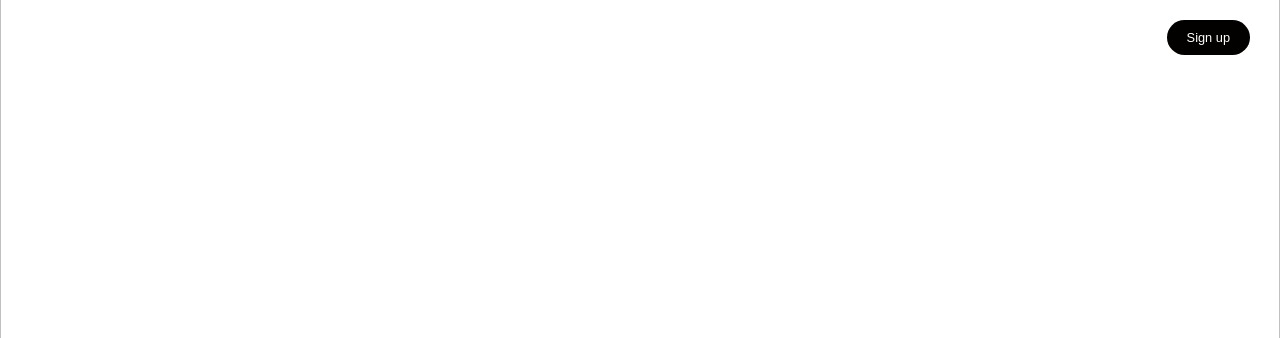
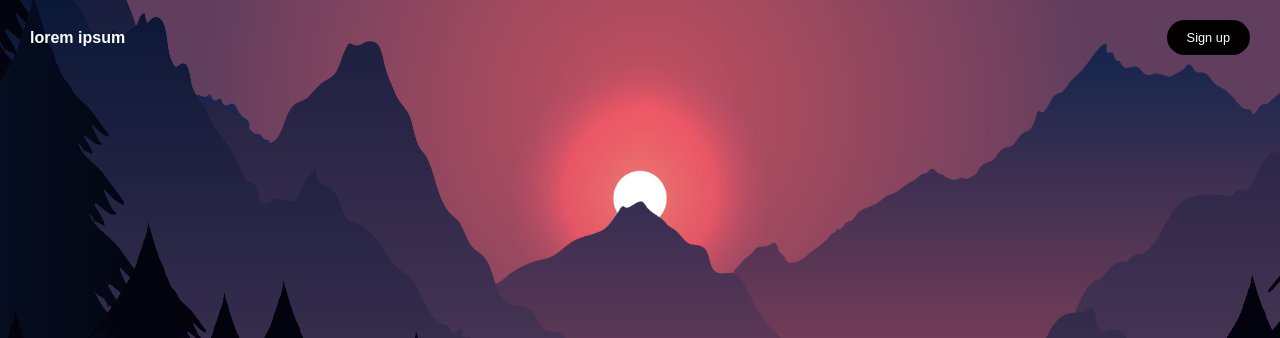
Before and after one commit to GiviTskitishvili/Parallax_try_1, a plain HTML site: page index.html in a window 1280 px wide. Shown: the top 338 px of the page. Drawn offline with nearby package versions, Linux system fonts and the light colour scheme; the site is published under a folder, as on GitHub Pages, so addresses that start at the root find nothing; a script that the page names is missing.

Commit message:
change img src

```diff
--- a/index.html
+++ b/index.html
@@ -26,12 +26,12 @@
         <div class="container">
             <div class="title">PARALLAX</div>
             <div class="images">
-                <div class="image-wrapper" id="first"><img src="/img/7.png" alt=""></div>
-                <!-- <div class="image-wrapper" id="second"><img src="/img/5.png" alt=""></div> -->
-                <div class="image-wrapper" id="third"><img src="/img/4.png" alt=""></div>
-                <div class="image-wrapper" id="forth"><img src="/img/3.png" alt=""></div>
-                <!-- <div class="image-wrapper" id="fifth"><img src="/img/2.png" alt=""></div> -->
-                <div class="image-wrapper" id="sixth"><img src="/img/1.png" alt=""></div>
+                <div class="image-wrapper" id="first"><img src="img/7.png" alt=""></div>
+                <!-- <div class="image-wrapper" id="second"><img src="img/5.png" alt=""></div> -->
+                <div class="image-wrapper" id="third"><img src="img/4.png" alt=""></div>
+                <div class="image-wrapper" id="forth"><img src="img/3.png" alt=""></div>
+                <!-- <div class="image-wrapper" id="fifth"><img src="img/2.png" alt=""></div> -->
+                <div class="image-wrapper" id="sixth"><img src="img/1.png" alt=""></div>
                 <div class="blur"></div>
             </div>
 
```
